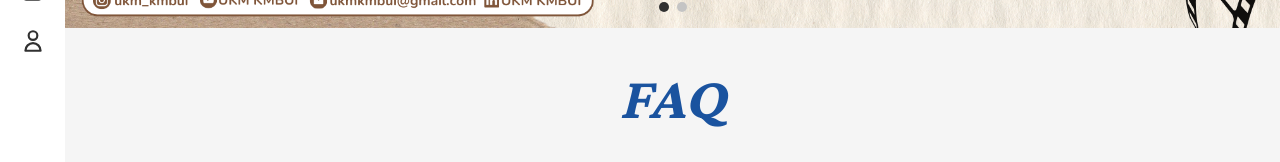
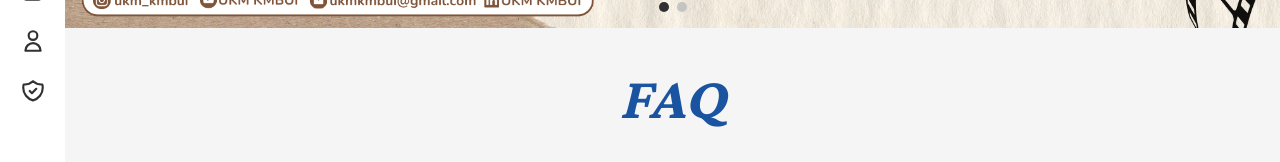
Before and after one commit to ppmb-kmbui/fe-ppmb-2025, a Next.js app: page / in a window 1280 px wide. Shown: the part 276-438 px from the top of the page. Built offline with nearby package versions, Linux system fonts and the light colour scheme.

Commit message:
feat: add admin on sidebar

```diff
--- a/src/components/navbar/sidebar/index.tsx
+++ b/src/components/navbar/sidebar/index.tsx
@@ -1,7 +1,7 @@
 "use client"
 
 import Image from "next/image";
-import { HiOutlineChatAlt2, HiOutlineHome, HiOutlineLogout, HiOutlinePencilAlt, HiOutlineUser, HiSearch } from "react-icons/hi";
+import { HiOutlineChatAlt2, HiOutlineHome, HiOutlineLogout, HiOutlinePencilAlt, HiOutlineShieldCheck, HiOutlineUser, HiSearch } from "react-icons/hi";
 import "./style.css"
 import { usePathname, useRouter } from "next/navigation";
 
@@ -38,6 +38,11 @@ export const Sidebar: React.FC = () => {
                             <div className="absolute transition-transform delay-500 bg-ppmb-blue-900 text-ppmb-100 px-3 py-1 rounded-sm text-[14px] left-[55px] invisible group-hover:visible whitespace-nowrap duration-500">{menu.text}</div>
                         </div>
                     ))}
+
+                    <div className={`${pathname == "/admin" ? "bg-ppmb-blue-100 text-ppmb-blue-500" : "hover:bg-ppmb-100 text-ppmb-800"} group flex items-center justify-center px-3 py-2 rounded-lg cursor-pointer`} onClick={() => router.push("/admin")}>
+                        <text className="text-[26px]"><HiOutlineShieldCheck /></text>
+                        <div className="absolute transition-transform delay-500 bg-ppmb-blue-900 text-ppmb-100 px-3 py-1 rounded-sm text-[14px] left-[55px] invisible group-hover:visible whitespace-nowrap duration-500">Admin</div>
+                    </div>
                 </div>
 
                 <div  className="group bg-ppmb-red-500 text-ppmb-000 mb-4 flex items-center px-3 py-2 rounded-lg cursor-pointer" onClick={() => {}}>
```
